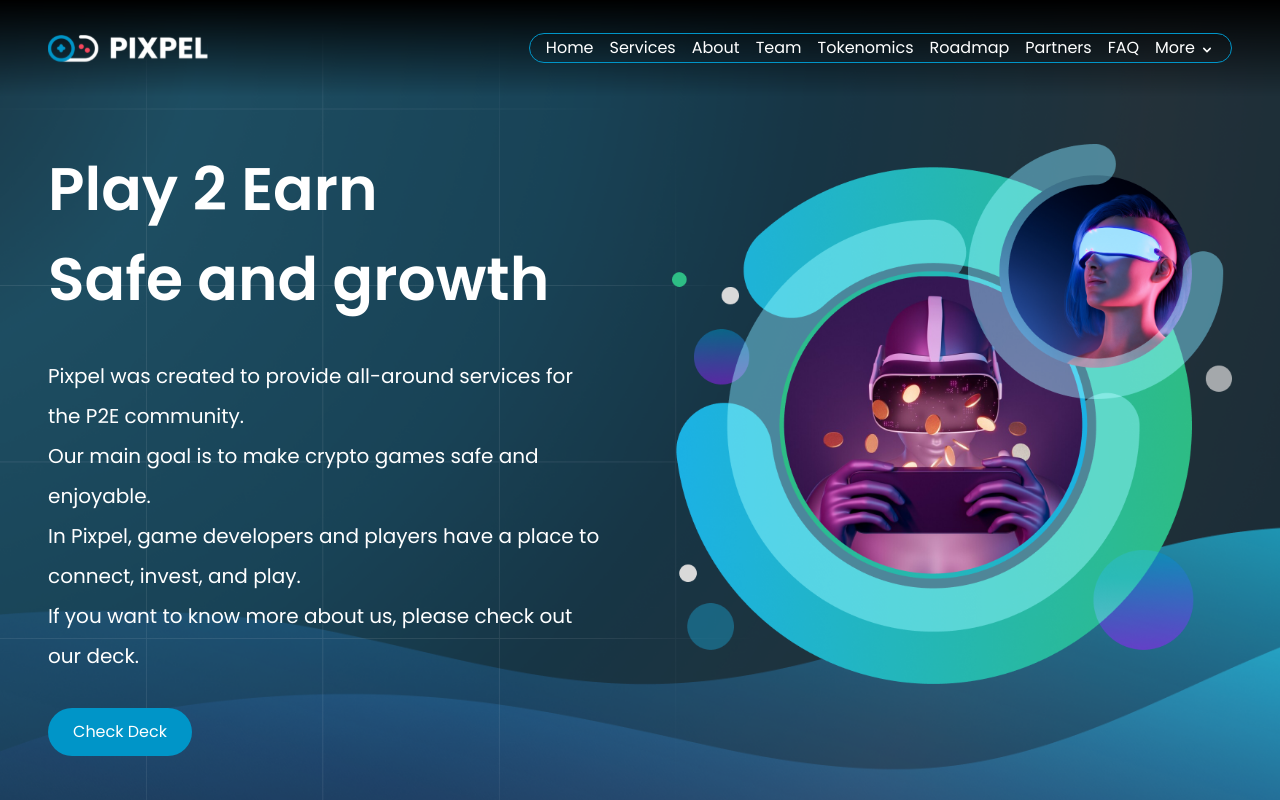
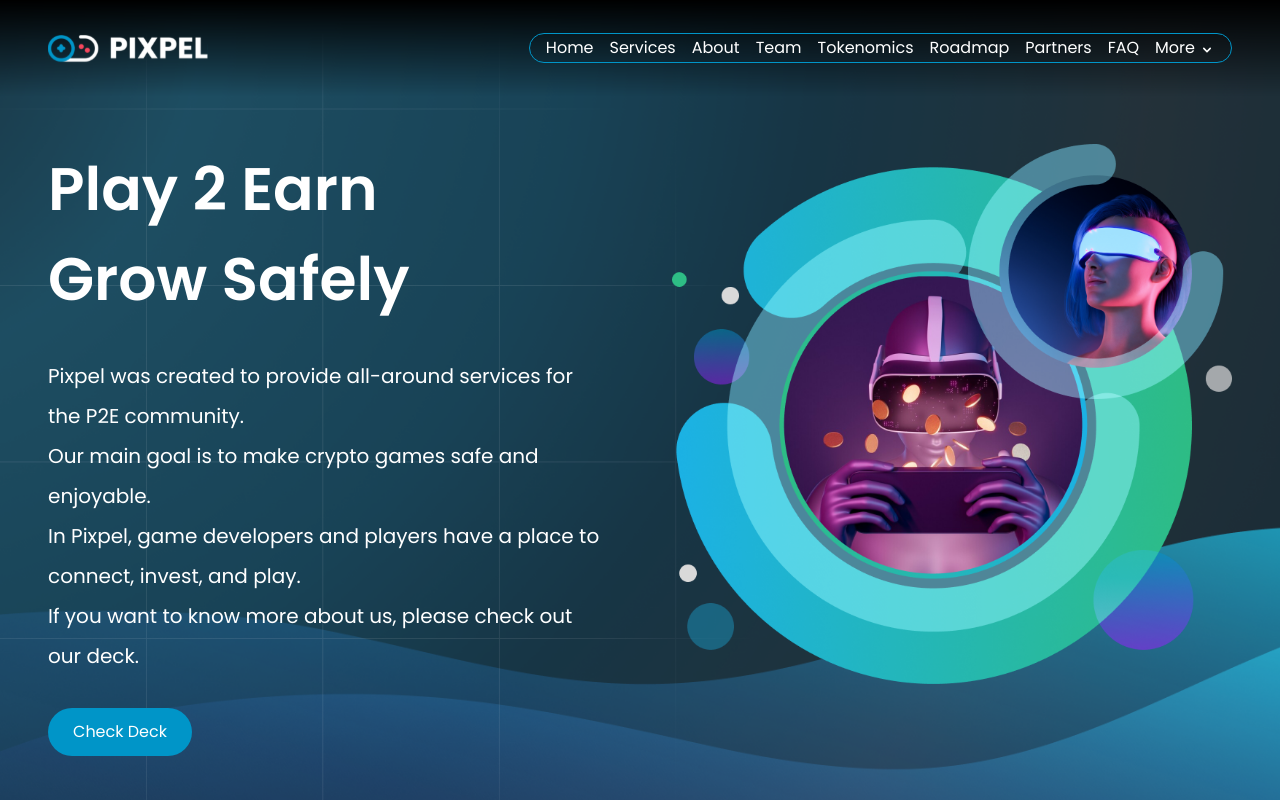
Before and after one commit to cryptodev1990/Pixpel-landing-page, a React (Create React App) app: page / in a window 1280 px wide. Built offline with nearby package versions, Linux system fonts and the light colour scheme.

Commit message:
banner text changed

```diff
--- a/src/pages/landing/banner/index.tsx
+++ b/src/pages/landing/banner/index.tsx
@@ -12,7 +12,7 @@ function Banner() {
               Play 2 Earn
             </div>
             <div className="text-4xl font-semibold">
-              Safe and growth
+              Grow Safely
             </div>
             <div className="pt-8 text-2md font-normal">
               Pixpel was created to provide all-around services for the P2E community.<br/>
```
